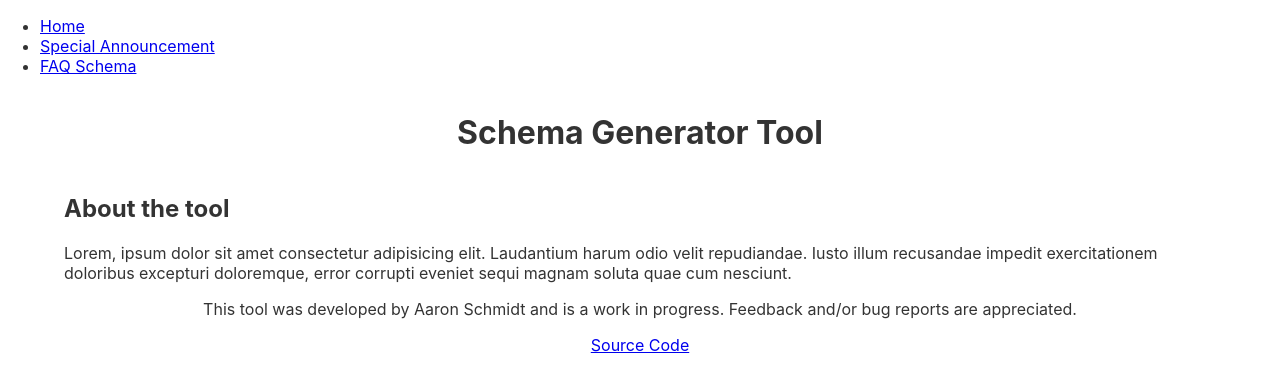
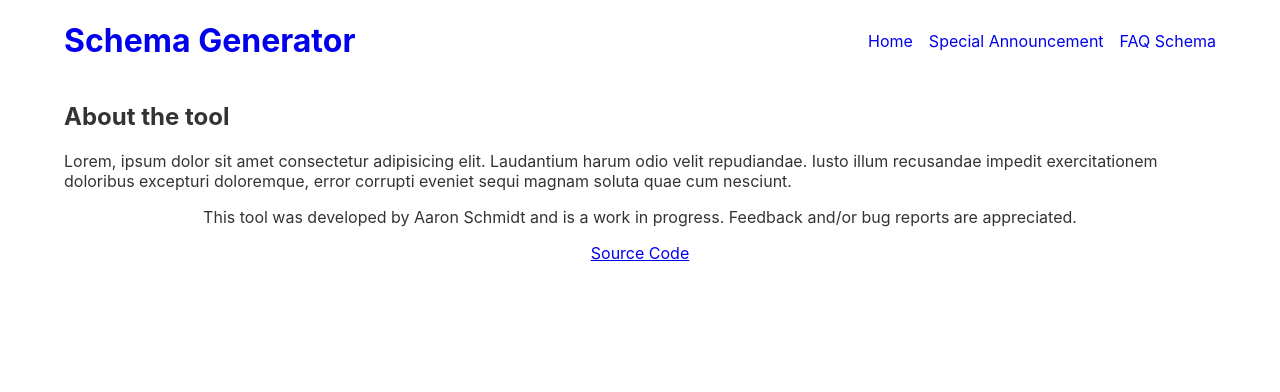
Before and after one commit to Schmidt-Aaron/SchemaGenerator, a React (Create React App) app: page / in a window 1280 px wide. Shown: the top 392 px of the page. Built offline with nearby package versions, Linux system fonts and the light colour scheme.

Commit message:
+nav +basic nav style

```diff
--- a/src/App.css
+++ b/src/App.css
@@ -12,20 +12,48 @@
 html,
 body {
   color: var(--main-font);
+  margin: 0;
+  padding: 0;
+  width: 100%;
 }
 
 /* end Globals */
 
+.App {
+  max-width: 90vw;
+  margin: auto;
+}
+
 .header {
   display: flex;
-  justify-content: center;
+  justify-content: space-between;
   align-items: center;
 }
 
+.header nav ul {
+  display: flex;
+  list-style: none;
+  justify-content: space-evenly;
+}
+
+.header nav a,
+.header h1 a {
+  text-decoration: none;
+}
+
+nav ul li {
+  margin-right: 1rem;
+}
+
+nav ul li:last-child {
+  margin-right: 0;
+}
+
 .main {
-  max-width: 90vw;
+  /* max-width: 90vw; */
   margin: auto;
 }
+
 /* schema container */
 .schemaContainer {
   display: grid;
@@ -141,9 +169,11 @@ code p {
 
 .banner {
   position: fixed;
+  top: 0;
   height: 3rem;
   background: green;
-  width: 100%;
+  width: 110vw;
+  margin-left: -10vw;
   display: grid;
   place-items: center center;
   color: white;
--- a/src/App.js
+++ b/src/App.js
@@ -5,25 +5,11 @@ import { BrowserRouter as Router, Switch, Route, Link } from "react-router-dom";
 import SpecialAnnouncement from "./pages/SpecialAnnounce";
 import Home from "./pages/Home";
 import FAQ from "./pages/FAQ";
+import NavBar from "./components/nav";
 
 function App() {
   return (
     <Router>
-      <div className="App">
-        <nav>
-          <ul>
-            <li>
-              <Link to="/">Home</Link>
-            </li>
-            <li>
-              <Link to="/special">Special Announcement</Link>
-            </li>
-            <li>
-              <Link to="/faq">FAQ Schema</Link>
-            </li>
-          </ul>
-        </nav>
-
       {/* A <Switch> looks through its children <Route>s and
             renders the first one that matches the current URL. */}
       <Switch>
@@ -37,7 +23,6 @@ function App() {
           <Home />
         </Route>
       </Switch>
-      </div>
     </Router>
   );
 }
--- /dev/null
+++ b/src/components/nav.js
@@ -0,0 +1,27 @@
+import React from "react";
+import { Link } from "react-router-dom";
+
+const NavBar = () => (
+  <header className="header">
+    <div>
+      <h1>
+        <Link to="/">Schema Generator</Link>
+      </h1>
+    </div>
+    <nav>
+      <ul>
+        <li>
+          <Link to="/">Home</Link>
+        </li>
+        <li>
+          <Link to="/special">Special Announcement</Link>
+        </li>
+        <li>
+          <Link to="/faq">FAQ Schema</Link>
+        </li>
+      </ul>
+    </nav>
+  </header>
+);
+
+export default NavBar;
--- a/src/pages/FAQ.js
+++ b/src/pages/FAQ.js
@@ -5,6 +5,7 @@ import Controls from "../components/controls";
 import About from "../components/aboutFAQ";
 import { FAQProvider } from "../context/FAQ";
 import Banner from "../components/banner";
+import NavBar from "../components/nav";
 
 function FAQ() {
   const codeRef = React.createRef();
@@ -120,13 +121,12 @@ function FAQ() {
 
   return (
     <div className="App">
-      {FAQData.msg ? (
-        <Banner className="banner" msg={FAQData.msg} error={FAQData.error} />
-      ) : null}
-      <header className="header">
+      <NavBar />
+      <main className="main">
+        {FAQData.msg ? (
+          <Banner className="banner" msg={FAQData.msg} error={FAQData.error} />
+        ) : null}
         <h1>FAQ Schema Generator *WIP*</h1>
-      </header>
-      <main className="main">
         <About />
         <section>
           <FAQProvider value={FAQData}>
--- a/src/pages/Home.js
+++ b/src/pages/Home.js
@@ -2,10 +2,12 @@ import React from "react";
 
 // import Banner from "../components/banner";
 import Footer from "../components/footer";
+import NavBar from "../components/nav";
 
 function Home() {
   return (
     <div className="App">
+      <NavBar />
       {/* {announcementData.msg ? (
         <Banner
           className="banner"
@@ -13,9 +15,7 @@ function Home() {
           error={announcementData.error}
         />
       ) : null} */}
-      <header className="header">
-        <h1>Schema Generator Tool</h1>
-      </header>
+
       <main className="main">
         <h2>About the tool</h2>
         <p>
--- a/src/pages/SpecialAnnounce.js
+++ b/src/pages/SpecialAnnounce.js
@@ -6,6 +6,7 @@ import About from "../components/aboutSA";
 import Banner from "../components/banner";
 import { SAProvider } from "../context/specialAnnouncement";
 import initialState from "../initialState/specialAnnouncement";
+import NavBar from "../components/nav";
 
 function SpecialAnnouncement() {
   const codeRef = React.createRef();
@@ -86,10 +87,9 @@ function SpecialAnnouncement() {
           error={announcementData.error}
         />
       ) : null}
-      <header className="header">
+      <NavBar />
+      <main className="main">
         <h1>Special Announcement Schema Generator</h1>
-      </header>
-      <main className="main">
         <About />
         <section>
           <SAProvider value={announcementData}>
```
Lines whose indentation alone changed are shown as unchanged.
